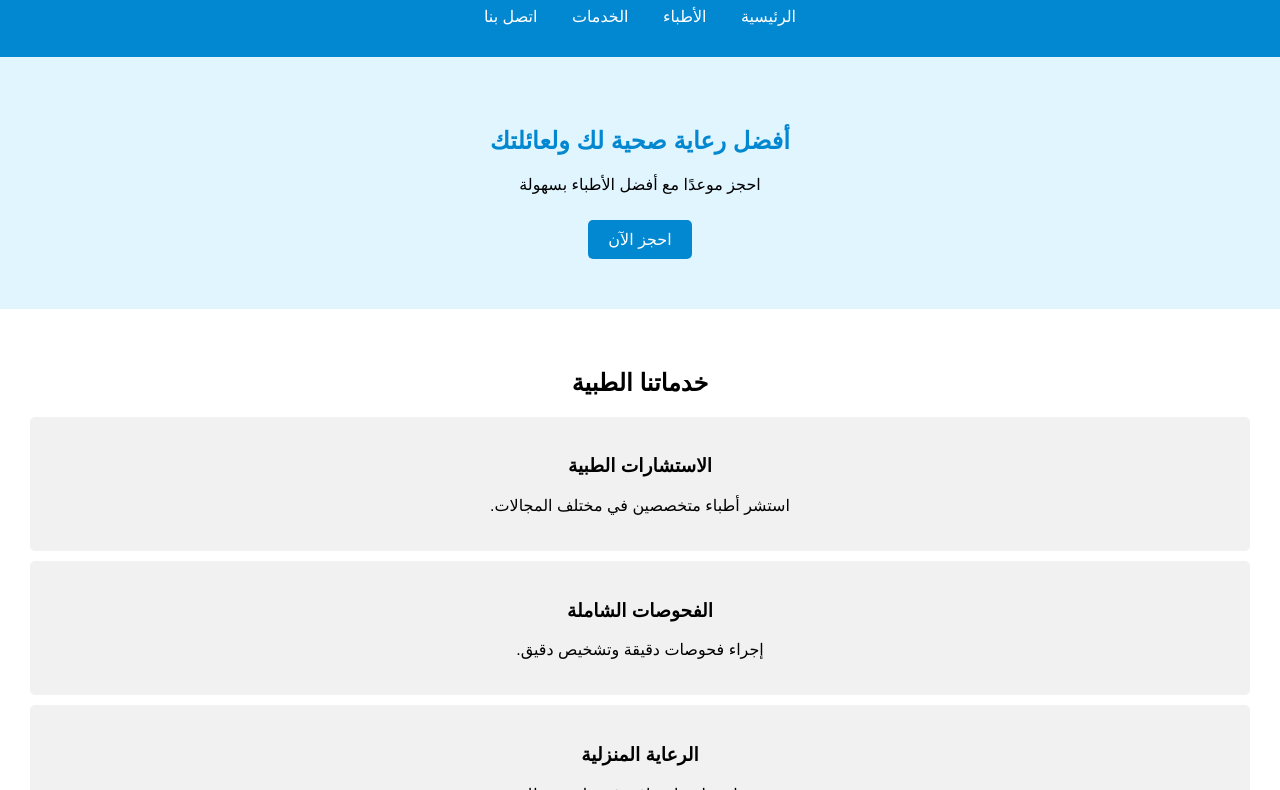
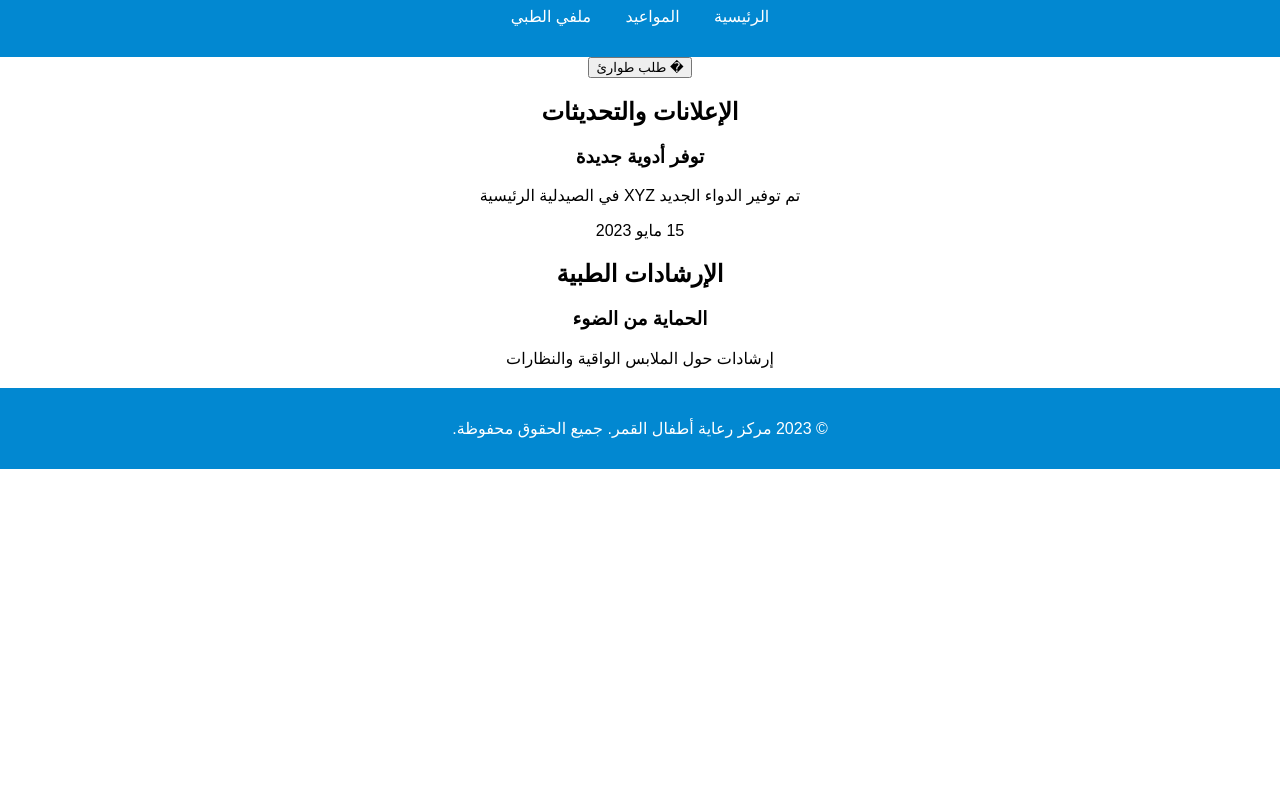
Before and after one commit to ran55920/myproject, a plain HTML site: page index.html in a window 1280 px wide. Shown: the part 89-879 px from the top of the page. After the commit the page ends 800 px from the top, so only its background shows below. Drawn offline with Linux system fonts and the light colour scheme; files that its build step writes are made by us from their sources.

Commit message:
Update index.html

```diff
--- a/index.html
+++ b/index.html
@@ -1,48 +1,62 @@
+
+
    <!DOCTYPE html>
-<html lang="ar">
+<html lang="ar" dir="rtl">
 <head>
     <meta charset="UTF-8">
     <meta name="viewport" content="width=device-width, initial-scale=1.0">
-    <title>عيادتنا الطبية</title>
-    <link rel="stylesheet" href="style.css">
+    <title>نظام إدارة مرضى أطفال القمر</title>
+    <link rel="stylesheet" href="css/style.css">
 </head>
-<body>
+<body class="patient-portal">
     <header>
-        <h1>مرحبًا بكم في عيادتنا الطبية</h1>
+        <div class="container">
+            <h1>مركز رعاية أطفال القمر</h1>
             <nav>
                 <ul>
-                <li><a href="#">الرئيسية</a></li>
-                <li><a href="#">الأطباء</a></li>
-                <li><a href="#">الخدمات</a></li>
-                <li><a href="#">اتصل بنا</a></li>
+                    <li><a href="index.html" class="active">الرئيسية</a></li>
+                    <li><a href="patient/appointments.html">المواعيد</a></li>
+                    <li><a href="patient/medical-record.html">ملفي الطبي</a></li>
                 </ul>
             </nav>
+        </div>
     </header>
 
-    <section class="hero">
-        <h2>أفضل رعاية صحية لك ولعائلتك</h2>
-        <p>احجز موعدًا مع أفضل الأطباء بسهولة</p>
-        <a href="#" class="btn">احجز الآن</a>
+    <main class="container">
+        <section class="emergency-alert">
+            <button id="emergency-btn" class="emergency-btn">
+                � طلب طوارئ
+            </button>
         </section>
 
-    <section class="services">
-        <h2>خدماتنا الطبية</h2>
-        <div class="service">
-            <h3>الاستشارات الطبية</h3>
-            <p>استشر أطباء متخصصين في مختلف المجالات.</p>
+        <section class="announcements">
+            <h2>الإعلانات والتحديثات</h2>
+            <div class="announcement-card">
+                <h3>توفر أدوية جديدة</h3>
+                <p>تم توفير الدواء الجديد XYZ في الصيدلية الرئيسية</p>
+                <span class="date">15 مايو 2023</span>
             </div>
-        <div class="service">
-            <h3>الفحوصات الشاملة</h3>
-            <p>إجراء فحوصات دقيقة وتشخيص دقيق.</p>
+            <!-- المزيد من الإعلانات -->
+        </section>
+
+        <section class="guidelines">
+            <h2>الإرشادات الطبية</h2>
+            <div class="guideline-categories">
+                <div class="category">
+                    <h3>الحماية من الضوء</h3>
+                    <p>إرشادات حول الملابس الواقية والنظارات</p>
                 </div>
-        <div class="service">
-            <h3>الرعاية المنزلية</h3>
-            <p>خدمات طبية احترافية في راحة منزلك.</p>
+                <!-- المزيد من التصنيفات -->
             </div>
         </section>
+    </main>
 
     <footer>
-        <p>جميع الحقوق محفوظة © 2025 عيادتنا الطبية</p>
+        <div class="container">
+            <p>© 2023 مركز رعاية أطفال القمر. جميع الحقوق محفوظة.</p>
+        </div>
     </footer>
+
+    <script src="js/main.js"></script>
 </body>
 </html>
```
Lines whose indentation alone changed are shown as unchanged.
